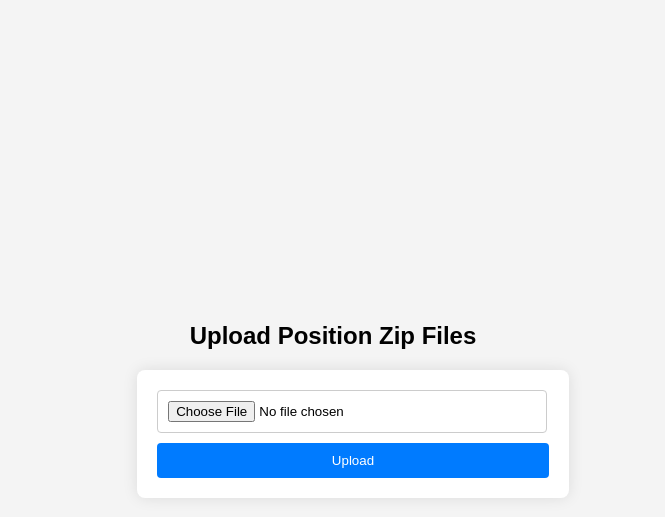
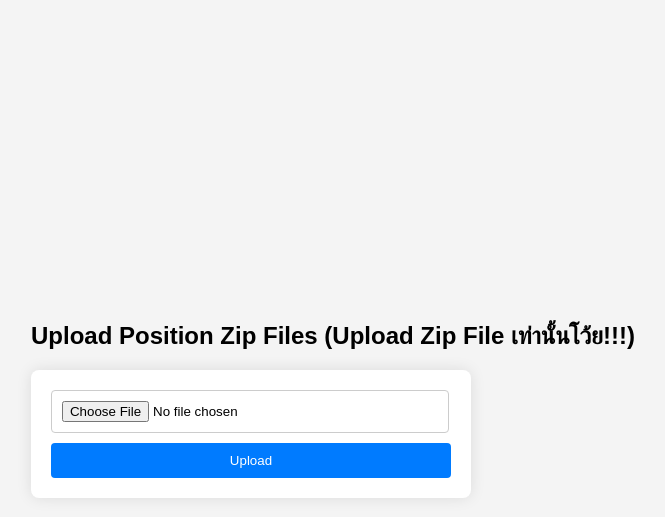
Before and after one commit to rujipasc/service-transform, a Flask app: page / in a window 1280 px wide. Shown: the top 517 px of the page, without its empty margins (307-972 px from the left). Run offline with Flask 3, Linux system fonts and the light colour scheme.

Commit message:
Revise Logic in transform-util

```diff
--- a/app.py
+++ b/app.py
@@ -22,7 +22,7 @@ file_tran = os.getenv('FILE_TRAN')
 
 ALLOWED_DOWNLOAD_HOURS = 1
 
-def delayed_delete(files_to_delete, delay=15):
+def delayed_delete(files_to_delete, delay=30):
     time.sleep(delay)
     for file_path in files_to_delete:
         try:
--- a/templates/index.html
+++ b/templates/index.html
@@ -46,7 +46,7 @@
 <body>
 
     <div>
-        <h2>Upload Position Zip Files</h2>
+        <h2>Upload Position Zip Files (Upload Zip File เท่านั้นโว้ย!!!)</h2>
         <form action="/upload" method="POST" enctype="multipart/form-data">
             <input type="file" name="file">
             <input type="submit" value="Upload">
--- a/transform_utils.py
+++ b/transform_utils.py
@@ -13,6 +13,7 @@ def transform_data (file_path, file_tran):
     try:
         # df = pd.read_csv(file_path, low_memory=False)
         df = pd.read_csv(os.path.join("..", file_path), low_memory=False)
+        df['payGrade.externalCode'] = df['payGrade.externalCode'].fillna('NA')
         df['effectiveStartDate'] = pd.to_datetime(df['effectiveStartDate'], errors='coerce')
         df.dropna(subset=['effectiveStartDate'], inplace=True) # drops the rows where date conversion failed
         df.sort_values(by=['code', 'effectiveStartDate'], ascending=[True, False], inplace=True)
@@ -72,6 +73,6 @@ def transform_data (file_path, file_tran):
         print(df2.head())
 
         # df2.to_csv(file_tran, index=False, encoding='utf8')
-        df2.to_csv(file_tran , index=False, encoding='utf8')
+        df2.to_csv(file_tran , index=False, encoding='utf-8-sig')
     except Exception as e:
         print(f"An error occurred: {e}")
```
